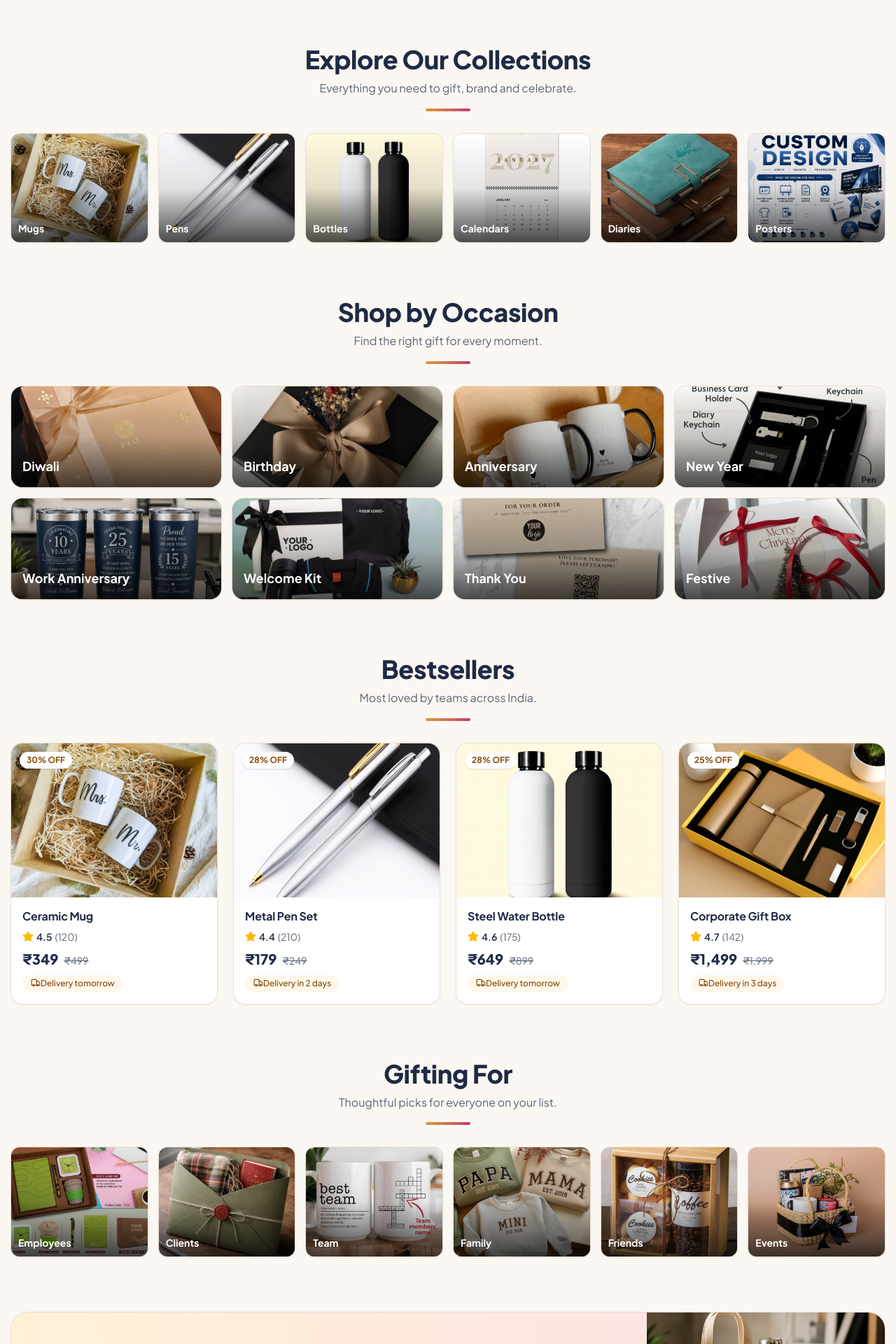
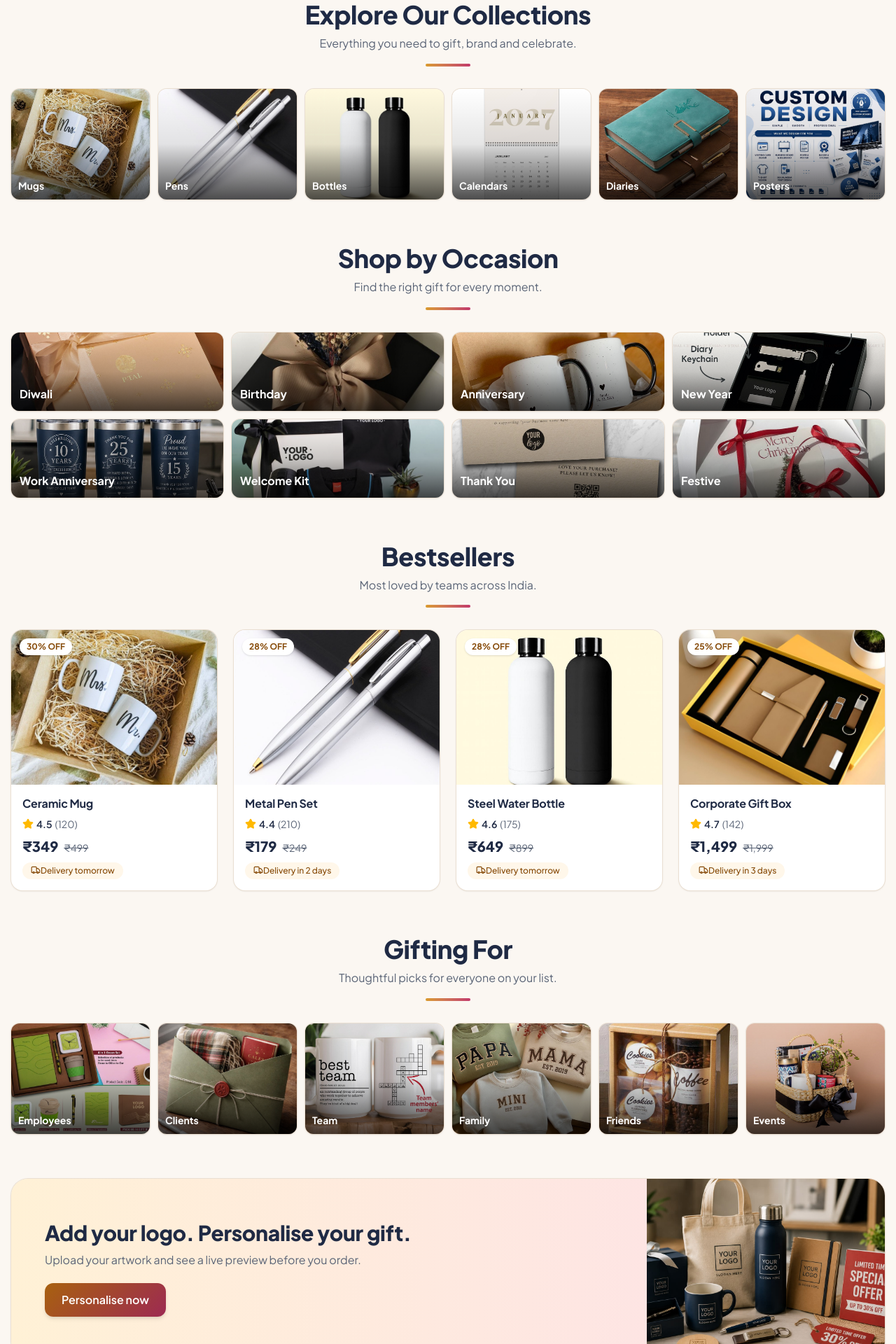
Before and after one commit to komalbaviskar529-creator/stutium-frontend, a Next.js app: page / in a window 1280 px wide. Shown: the part 700-2620 px from the top of the page at 70% size. Built offline with nearby package versions, Linux system fonts and the light colour scheme; a web font is replaced by a local one.

Commit message:
style: home layout with a full-width banner and compact cards

```diff
--- a/app/page.tsx
+++ b/app/page.tsx
@@ -31,16 +31,18 @@ export default function Home() {
   const bestsellers = getBestsellers(4);
 
   return (
-    <div className="mx-auto max-w-7xl space-y-20 px-4 py-8">
+    <>
+      <h1 className="sr-only">Stutium: corporate gifts, calendars and custom prints</h1>
       <BannerCarousel />
 
+      <div className="mx-auto max-w-7xl space-y-16 px-4 py-12">
         <section aria-labelledby="shop-category">
           <SectionHeading
             id="shop-category"
             title="Explore Our Collections"
             subtitle="Everything you need to gift, brand and celebrate."
           />
-        <div className="grid grid-cols-2 gap-4 sm:grid-cols-3 lg:grid-cols-6">
+          <div className="grid grid-cols-3 gap-3 lg:grid-cols-6">
             {shopCategories.map((c) => (
               <CollectionCard key={c.label} label={c.label} href={c.href} image={c.image} />
             ))}
@@ -49,22 +51,22 @@ export default function Home() {
 
         <section aria-labelledby="shop-occasion">
           <SectionHeading id="shop-occasion" title="Shop by Occasion" subtitle="Find the right gift for every moment." />
-        <div className="grid grid-cols-2 gap-4 lg:grid-cols-4">
+          <div className="grid grid-cols-2 gap-3 sm:grid-cols-4">
             {OCCASIONS.map((o) => (
               <Link
                 key={o.slug}
                 href={`/category/all?occasion=${o.slug}`}
-              className="group relative block h-36 overflow-hidden rounded-2xl shadow-sm ring-1 ring-line transition hover:-translate-y-1 hover:shadow-xl focus-visible:outline-2 focus-visible:outline-brand-600"
+                className="group relative block h-28 overflow-hidden rounded-xl shadow-sm ring-1 ring-line transition hover:-translate-y-1 hover:shadow-lg focus-visible:outline-2 focus-visible:outline-brand-600"
               >
                 <SmartImage
                   src={occasionImage(o.slug)}
                   alt={o.name}
-                sizes="(min-width: 1024px) 300px, 50vw"
+                  sizes="(min-width: 640px) 300px, 50vw"
                   seed={o.slug}
                   className="transition duration-500 group-hover:scale-110"
                 />
                 <span aria-hidden className="absolute inset-0 bg-linear-to-t from-black/70 via-black/20 to-transparent" />
-              <span className="absolute inset-x-0 bottom-0 p-4 text-lg font-bold text-white">{o.name}</span>
+                <span className="absolute inset-x-0 bottom-0 p-3 text-base font-bold text-white">{o.name}</span>
               </Link>
             ))}
           </div>
@@ -81,7 +83,7 @@ export default function Home() {
 
         <section aria-labelledby="gifting-for">
           <SectionHeading id="gifting-for" title="Gifting For" subtitle="Thoughtful picks for everyone on your list." />
-        <div className="grid grid-cols-2 gap-4 sm:grid-cols-3 lg:grid-cols-6">
+          <div className="grid grid-cols-3 gap-3 lg:grid-cols-6">
             {giftingFor.map((g) => (
               <CollectionCard key={g} label={g} href="/category/all" image={giftingImage(g)} />
             ))}
@@ -90,7 +92,7 @@ export default function Home() {
 
         <section className="overflow-hidden rounded-3xl bg-linear-to-r from-[#fff1d6] to-[#fde0e8] shadow-sm ring-1 ring-line">
           <div className="grid items-stretch md:grid-cols-[1fr_340px]">
-          <div className="flex flex-col items-start justify-center gap-5 p-8 sm:p-12">
+            <div className="order-2 flex flex-col items-start justify-center gap-5 p-8 sm:p-12 md:order-1">
               <div>
                 <h2 className="text-3xl font-extrabold tracking-tight">Add your logo. Personalise your gift.</h2>
                 <p className="mt-2 text-muted">Upload your artwork and see a live preview before you order.</p>
@@ -102,11 +104,11 @@ export default function Home() {
                 Personalise now
               </Link>
             </div>
-          <div className="relative hidden min-h-64 md:block">
+            <div className="relative order-1 min-h-56 md:order-2 md:min-h-64">
               <SmartImage
                 src="/images/personalise.jpg"
                 alt="Custom printed merchandise with a company logo"
-              sizes="340px"
+                sizes="(min-width: 768px) 340px, 100vw"
                 seed="personalise"
               />
             </div>
@@ -124,5 +126,6 @@ export default function Home() {
           ))}
         </section>
       </div>
+    </>
   );
 }
```
Lines whose indentation alone changed are shown as unchanged.
